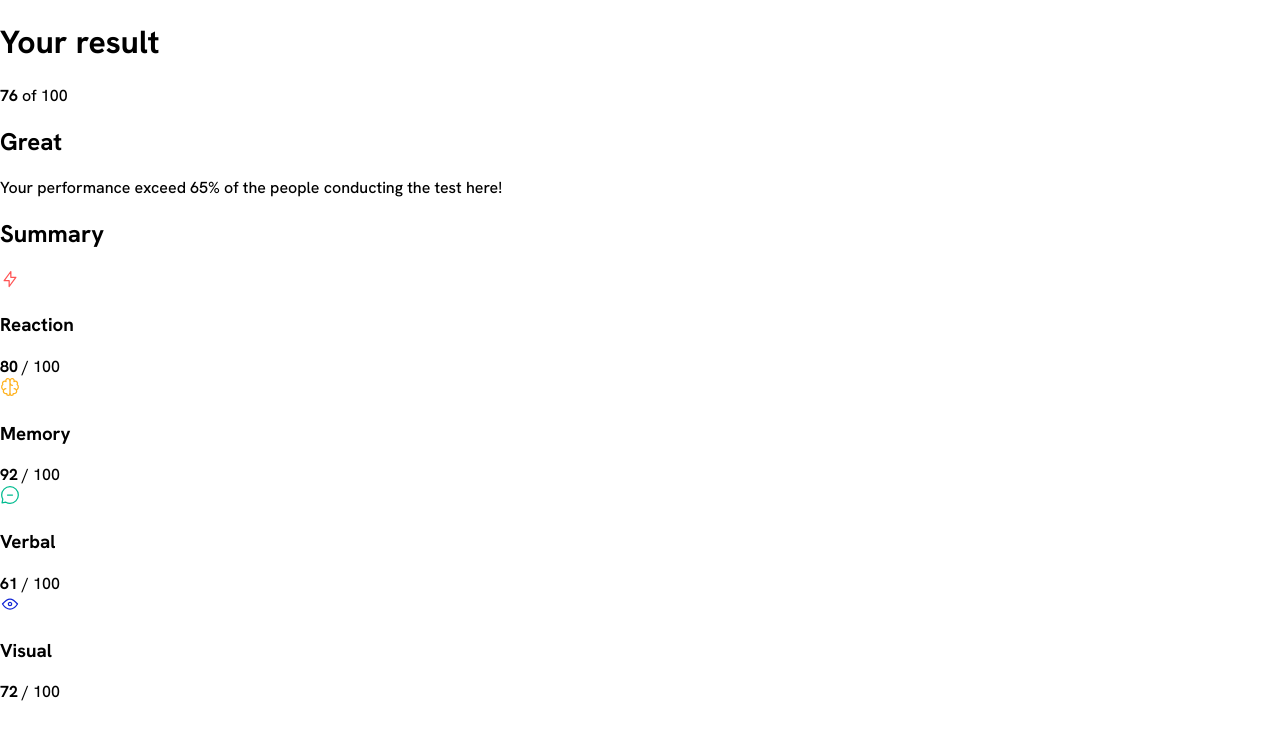
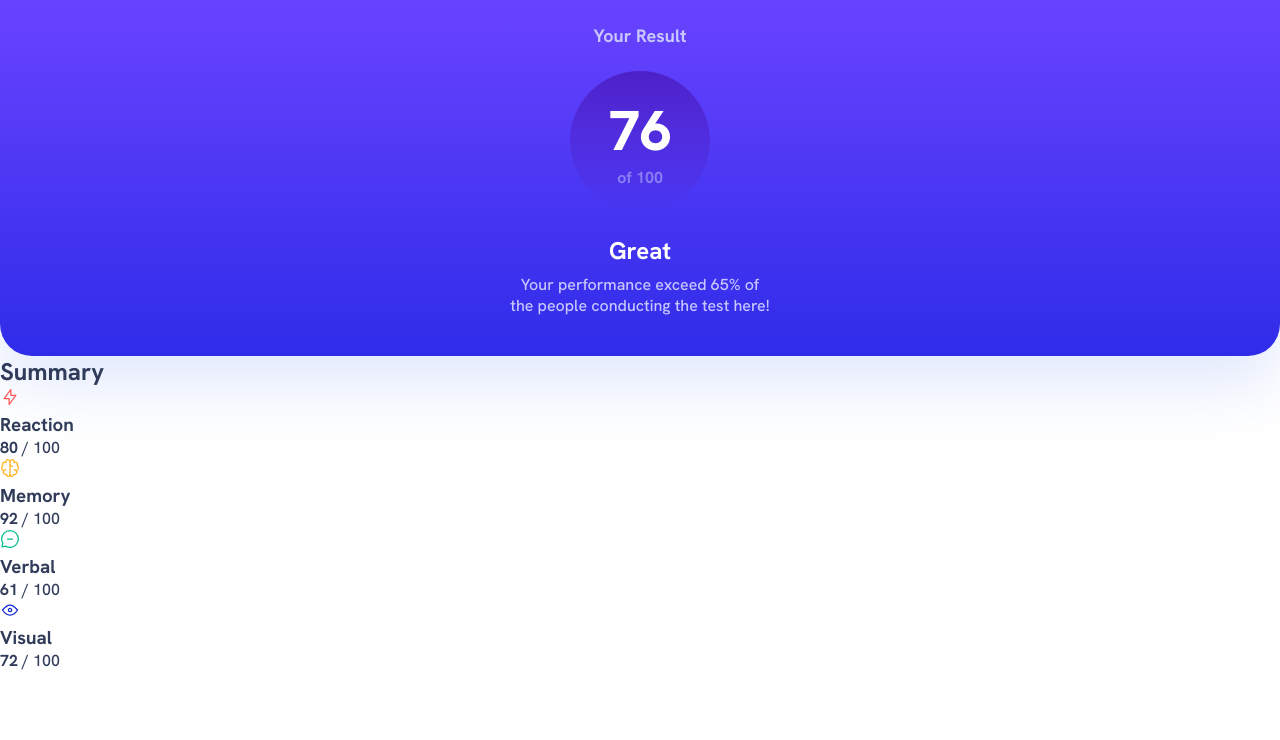
Before and after one commit to natho19/frontend-mentor-challenges, a plain HTML site: page 002-results-summary-component/index.html in a window 1280 px wide. Drawn offline with Linux system fonts and the light colour scheme.

Commit message:
result block integration

```diff
--- a/002-results-summary-component/assets/css/style.css
+++ b/002-results-summary-component/assets/css/style.css
@@ -40,10 +40,78 @@ body {
     font-size: 16px;
     font-weight: 500;
     background-color: var(--white);
+    color: var(--dark-navy);
 }
 
 /* Base */
+h1,
+h2,
+h3,
+p {
+    margin: 0;
+}
+
+h1,
+h2,
+h3 {
+    font-weight: 700;
+}
+
+/* Main */
 
 /* Result */
 
+.result {
+    padding: 24px;
+    border-radius: 0px 0px 32px 32px;
+    background: var(--gradient-1);
+    box-shadow: 0px 30px 60px 0px rgba(61, 108, 236, 0.15);
+    color: var(--light-blue);
+    display: flex;
+    flex-direction: column;
+    align-items: center;
+    text-align: center;
+}
+
+.result--title {
+    margin-bottom: 24px;
+    font-size: 18px;
+    text-transform: capitalize;
+}
+
+.result--score {
+    width: 140px;
+    height: 140px;
+    border-radius: 50%;
+    background: var(--gradient-2);
+    flex-shrink: 0;
+    display: flex;
+    flex-direction: column;
+    justify-content: center;
+    margin-bottom: 24px;
+}
+
+.result--score strong {
+    font-size: 56px;
+    font-weight: 800;
+    line-height: 72px;
+    color: var(--white);
+}
+
+.result--score span {
+    font-weight: 700;
+    opacity: 0.5;
+}
+
+.result--mention {
+    color: var(--white);
+    font-size: 24px;
+    margin-bottom: 8px;
+}
+
+.result--description {
+    max-width: 260px;
+    flex-shrink: 0;
+    margin-bottom: 16px;
+}
 /* Summary */
```
